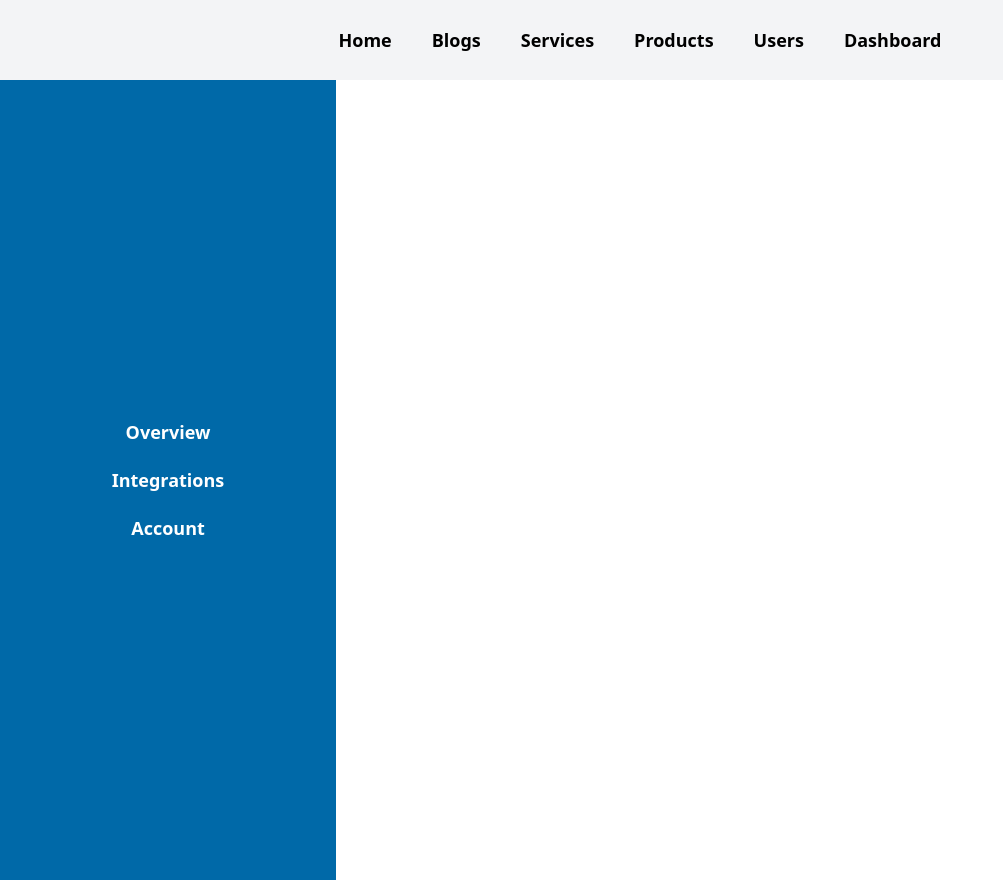
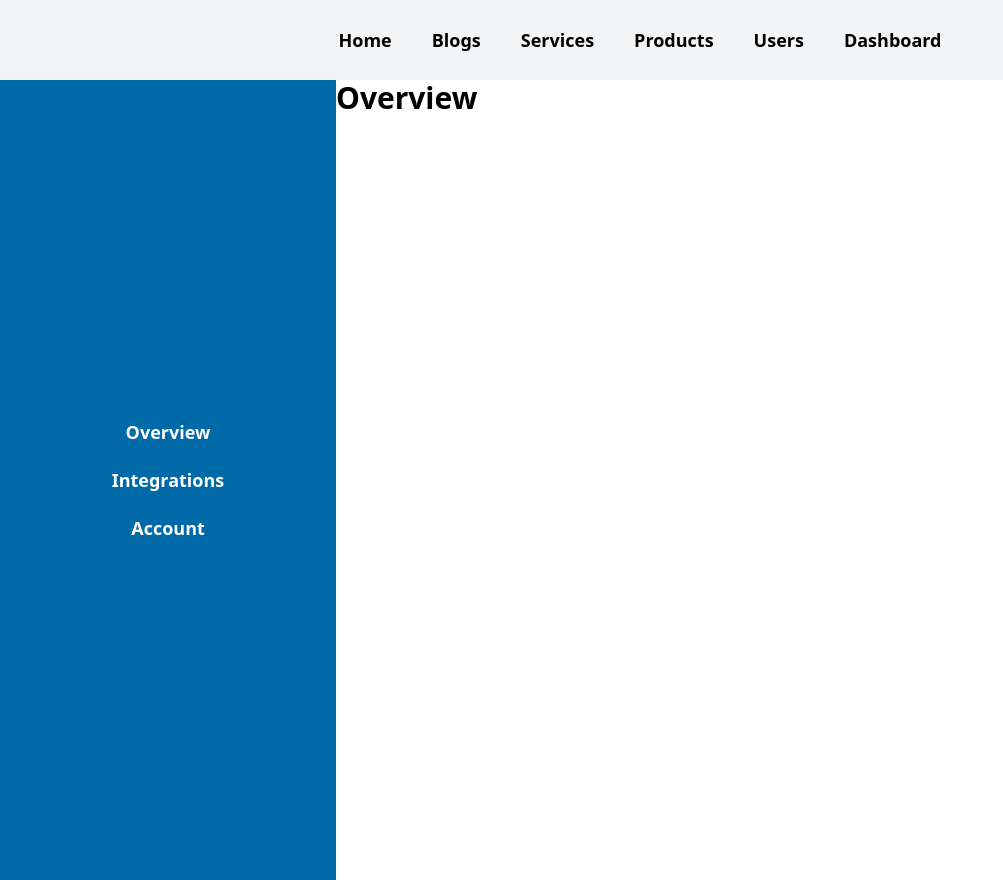
Before and after one commit to riteshpatidar08/React-TR4, a React (Vite) app: page /dashboard in a window 1280 px wide. Shown: the whole page, without its empty margins (0-1003 px from the left). Built offline with nearby package versions, Linux system fonts and the light colour scheme.

Commit message:
updated till the nested routing

```diff
--- a/src/App.jsx
+++ b/src/App.jsx
@@ -10,6 +10,7 @@ import ProductDetail from './pages/ProductDetail';
 import UserPage from './pages/UserPage';
 import Dashboard from './pages/Dashboard';
 import Overviewpage from './pages/Overviewpage';
+import IntegrationPage from './pages/IntegrationPage';
 function App() {
   return (
     <div>
@@ -25,7 +26,9 @@ function App() {
         <Route path="/login" element={<Loginpage />} />
         <Route path="/users" element={<UserPage />} />
         <Route path='/dashboard' element={<Dashboard/>}>
+        <Route index  element={<Overviewpage/>}/>
         <Route path='overview' element={<Overviewpage/>}/>
+        <Route path='integrations' element={<IntegrationPage/>}/>
         </Route>
       </Routes>
     </div>
--- a/src/pages/Dashboard.jsx
+++ b/src/pages/Dashboard.jsx
@@ -5,7 +5,7 @@ function Dashboard() {
     <div className='flex'>
       <aside className="w-84 bg-sky-700 h-screen flex flex-col justify-center items-center text-white font-semibold text-lg gap-5">
         <Link to="/dashboard/overview">Overview</Link>
-        <Link>Integrations</Link>
+        <Link to='/dashboard/integrations'>Integrations</Link>
         <Link>Account</Link>
       </aside>
       <div className='flex-1'>
```
